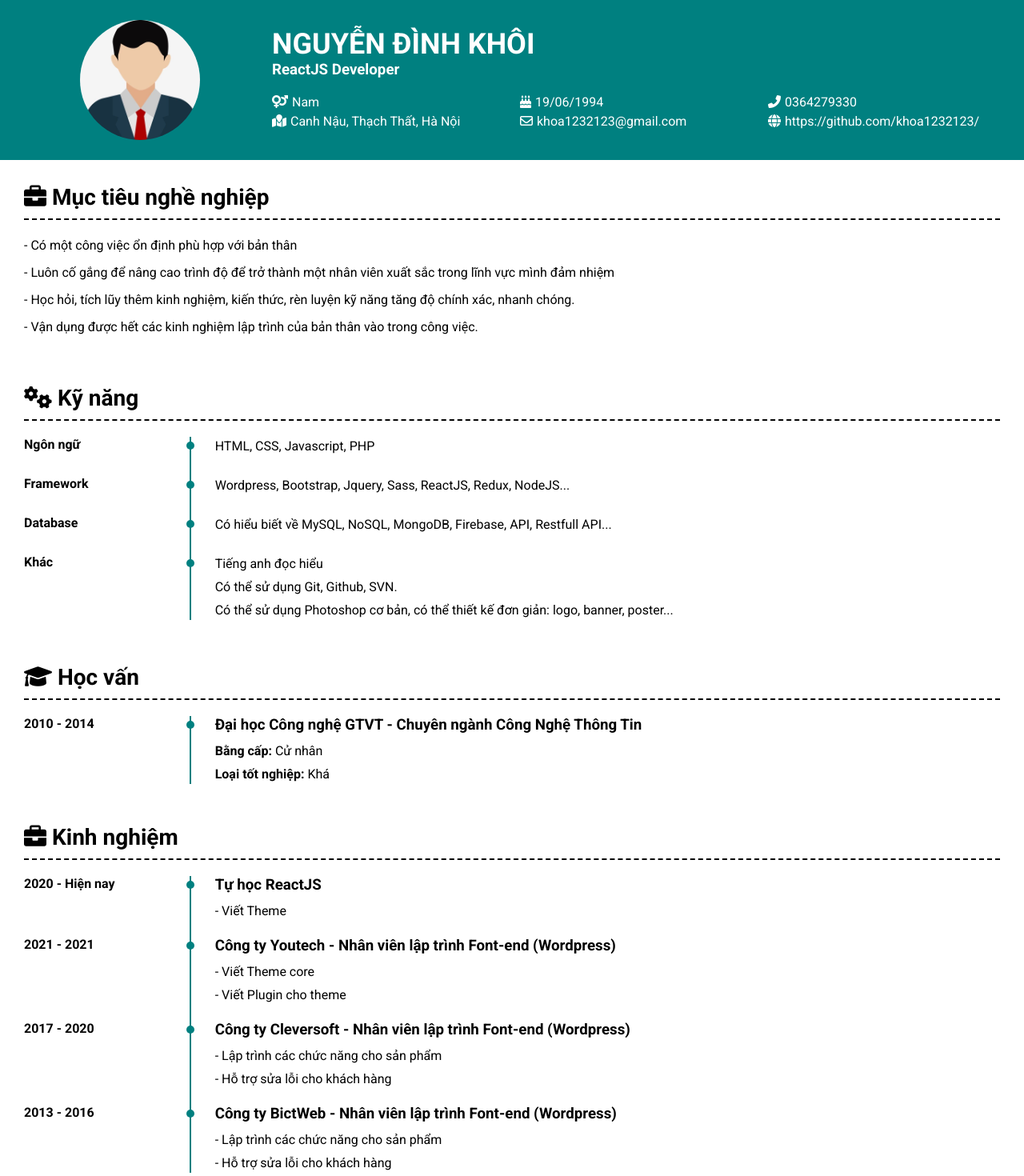
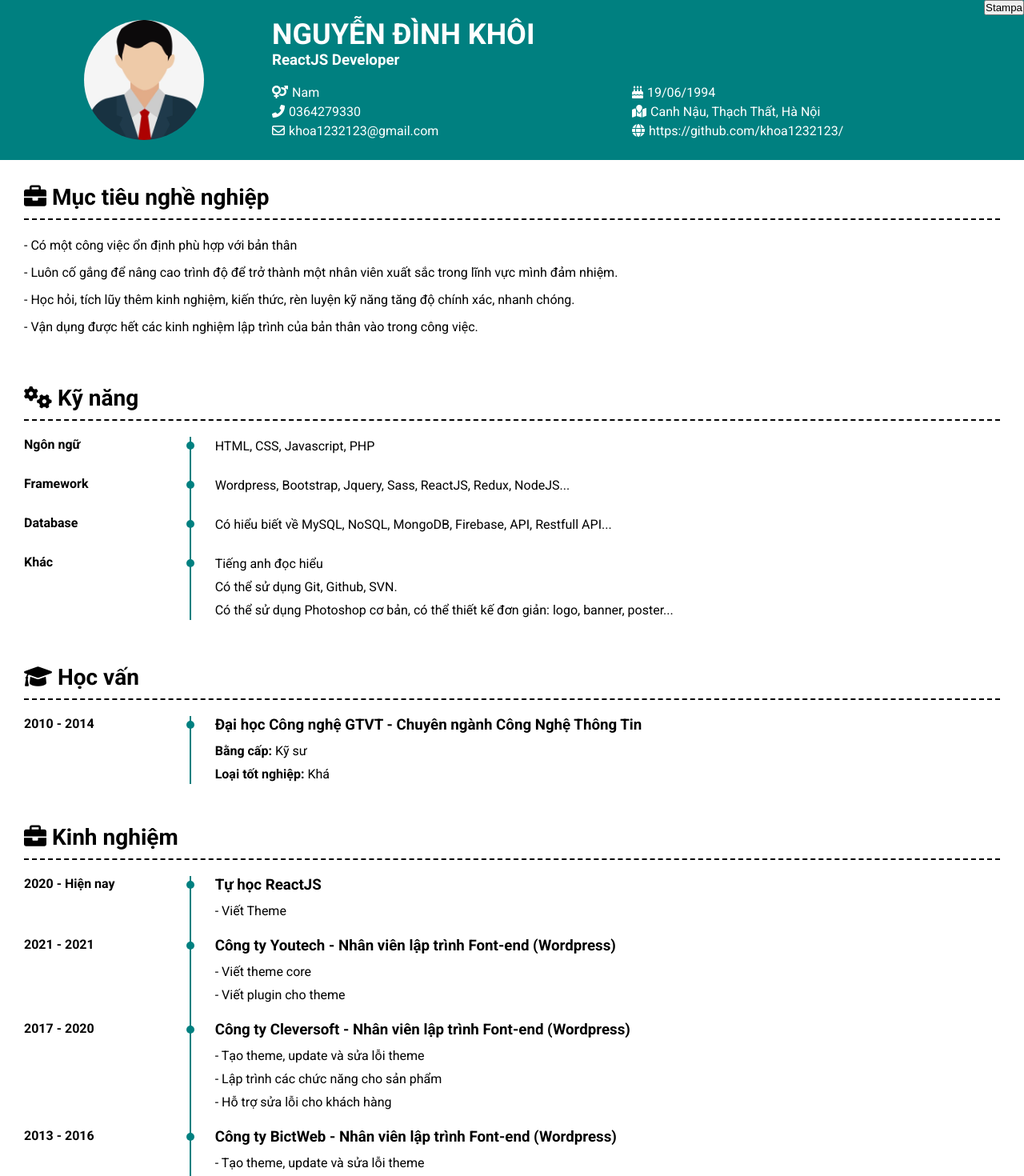
Before and after one commit to khoa1232123/rj-job-application, a React (Create React App) app: page / in a window 1280 px wide. Shown: the top 1470 px of the page at 80% size. Built offline with nearby package versions, Linux system fonts and the light colour scheme.

Commit message:
update education

```diff
--- a/package.json
+++ b/package.json
@@ -4,11 +4,13 @@
   "private": true,
   "homepage": ".",
   "dependencies": {
+    "@react-pdf/renderer": "^2.1.1",
     "@testing-library/jest-dom": "^5.16.2",
     "@testing-library/react": "^12.1.3",
     "@testing-library/user-event": "^13.5.0",
     "react": "^17.0.2",
     "react-dom": "^17.0.2",
+    "react-pdf-print": "^0.2.0",
     "react-scripts": "5.0.0",
     "sass": "^1.49.8",
     "web-vitals": "^2.1.4"
--- a/src/App.js
+++ b/src/App.js
@@ -7,18 +7,33 @@ import {
   Project,
   Skill,
 } from "./components";
+import Printer, { print } from "react-pdf-print";
+
+const ids = [1, 2];
 
 function App() {
   document.title = "Nguyễn Đình Khôi";
   return (
     <div className="App">
+      <input
+        type="button"
+        style={{ position: "relative", float: "right" }}
+        onClick={() => print(ids)}
+        value="Stampa"
+      />
+      {/* <Printer>
+        <div id={ids[0]} style={{ width: "210mm", height: "297mm" }}> */}
       <Header />
       <Career />
       <Skill />
       <Education />
+      {/* </div>
+        <div id={ids[1]} style={{ width: "210mm", height: "297mm" }}> */}
       <Experience />
       <Project />
       <Footer />
+      {/* </div>
+      </Printer> */}
     </div>
   );
 }
--- a/src/components/Career.jsx
+++ b/src/components/Career.jsx
@@ -18,7 +18,7 @@ const Career = () => {
               <p>- Có một công việc ổn định phù hợp với bản thân</p>
               <p>
                 - Luôn cố gắng để nâng cao trình độ để trở thành một nhân viên
-                xuất sắc trong lĩnh vực mình đảm nhiệm
+                xuất sắc trong lĩnh vực mình đảm nhiệm.
               </p>
               <p>
                 - Học hỏi, tích lũy thêm kinh nghiệm, kiến thức, rèn luyện kỹ
--- a/src/components/Education.jsx
+++ b/src/components/Education.jsx
@@ -27,7 +27,7 @@ const Education = () => {
                     </h3>
                     <div className="section__desc">
                       <p>
-                        <b>Bằng cấp: </b>Cử nhân
+                        <b>Bằng cấp: </b>Kỹ sư
                       </p>
                       <p>
                         <b>Loại tốt nghiệp: </b>Khá
--- a/src/components/Experience.jsx
+++ b/src/components/Experience.jsx
@@ -41,8 +41,8 @@ const Experience = () => {
                       <span> - Nhân viên lập trình Font-end (Wordpress)</span>
                     </h3>
                     <div className="section__desc">
-                      <p>- Viết Theme core</p>
-                      <p>- Viết Plugin cho theme</p>
+                      <p>- Viết theme core</p>
+                      <p>- Viết plugin cho theme</p>
                     </div>
                   </div>
                 </IkoCol>
@@ -58,6 +58,7 @@ const Experience = () => {
                       <span> - Nhân viên lập trình Font-end (Wordpress)</span>
                     </h3>
                     <div className="section__desc">
+                      <p>- Tạo theme, update và sửa lỗi theme</p>
                       <p>- Lập trình các chức năng cho sản phẩm</p>
                       <p>- Hỗ trợ sửa lỗi cho khách hàng</p>
                     </div>
@@ -75,6 +76,7 @@ const Experience = () => {
                       <span> - Nhân viên lập trình Font-end (Wordpress)</span>
                     </h3>
                     <div className="section__desc">
+                      <p>- Tạo theme, update và sửa lỗi theme</p>
                       <p>- Lập trình các chức năng cho sản phẩm</p>
                       <p>- Hỗ trợ sửa lỗi cho khách hàng</p>
                     </div>
--- a/src/components/Header.jsx
+++ b/src/components/Header.jsx
@@ -35,7 +35,7 @@ const Header = () => {
             <h3 className="header__title_sub">ReactJS Developer</h3>
             <div className="header__info">
               <IkoRow>
-                <IkoCol col={4} mdCol={6} smCol={12}>
+                <IkoCol col={6} mdCol={6} smCol={12}>
                   <div className="header__info__item">
                     <div className="header__info__item__icon">
                       <i className="fas fa-venus-mars"></i>
@@ -43,7 +43,7 @@ const Header = () => {
                     <div className="header__info__item__txt">Nam</div>
                   </div>
                 </IkoCol>
-                <IkoCol col={4} mdCol={6} smCol={12}>
+                <IkoCol col={6} mdCol={6} smCol={12}>
                   <div className="header__info__item">
                     <div className="header__info__item__icon">
                       <i className="fas fa-birthday-cake"></i>
@@ -51,7 +51,7 @@ const Header = () => {
                     <div className="header__info__item__txt">19/06/1994</div>
                   </div>
                 </IkoCol>
-                <IkoCol col={4} mdCol={6} smCol={12}>
+                <IkoCol col={6} mdCol={6} smCol={12}>
                   <div className="header__info__item">
                     <div className="header__info__item__icon">
                       <i className="fas fa-phone-alt"></i>
@@ -63,7 +63,7 @@ const Header = () => {
                     </div>
                   </div>
                 </IkoCol>
-                <IkoCol col={4} mdCol={6} smCol={12}>
+                <IkoCol col={6} mdCol={6} smCol={12}>
                   <div className="header__info__item">
                     <div className="header__info__item__icon">
                       <i className="fas fa-map-marked"></i>
@@ -73,7 +73,7 @@ const Header = () => {
                     </div>
                   </div>
                 </IkoCol>
-                <IkoCol col={4} mdCol={6} smCol={12}>
+                <IkoCol col={6} mdCol={6} smCol={12}>
                   <div className="header__info__item">
                     <div className="header__info__item__icon">
                       <i className="far fa-envelope"></i>
@@ -89,7 +89,7 @@ const Header = () => {
                     </div>
                   </div>
                 </IkoCol>
-                <IkoCol col={4} mdCol={6} smCol={12}>
+                <IkoCol col={6} mdCol={6} smCol={12}>
                   <div className="header__info__item">
                     <div className="header__info__item__icon">
                       <i className="fas fa-globe"></i>
--- a/src/sass/components/_general.scss
+++ b/src/sass/components/_general.scss
@@ -16,6 +16,12 @@ p {
 .section {
   margin-top: 30px;
   margin-bottom: 50px;
+
+  a {
+    &:hover {
+      color: teal;
+    }
+  }
 
   &__year {
     font-weight: 700;
--- a/src/sass/components/_header.scss
+++ b/src/sass/components/_header.scss
@@ -4,7 +4,7 @@
 
 .App {
   position: relative;
-  padding-top: var(--height-header);
+  // padding-top: var(--height-header);
 
   @include mobile {
     padding-top: 380px;
@@ -16,40 +16,40 @@
   color: var(--white);
   min-height: var(--height-header);
   transition: 300ms;
-  position: fixed;
-  z-index: 9;
-  width: 100%;
-  top: 0;
+  // position: fixed;
+  // z-index: 9;
+  // width: 100%;
+  // top: 0;
 
-  &.sticky {
-    box-shadow: 0 0 10px 0 rgba(0, 0, 0, 0.3);
-    min-height: 100px;
+  // &.sticky {
+  //   box-shadow: 0 0 10px 0 rgba(0, 0, 0, 0.3);
+  //   // min-height: 100px;
 
-    .header {
-      &__img {
-        img {
-          width: 75px;
-          margin: auto;
-          border-radius: 50%;
-        }
-      }
+  //   .header {
+  //     &__img {
+  //       img {
+  //         width: 75px;
+  //         margin: auto;
+  //         border-radius: 50%;
+  //       }
+  //     }
 
-      &__wrapper {
-        > .iko-row {
-          @include flex(center, center);
-          min-height: 100px;
-        }
-      }
+  //     &__wrapper {
+  //       > .iko-row {
+  //         @include flex(center, center);
+  //         min-height: 100px;
+  //       }
+  //     }
 
-      &__info {
-        display: none;
-      }
+  //     &__info {
+  //       display: none;
+  //     }
 
-      &__title_sub {
-        margin-bottom: 0;
-      }
-    }
-  }
+  //     &__title_sub {
+  //       margin-bottom: 0;
+  //     }
+  //   }
+  // }
 
   &__wrapper {
     > .iko-row {
--- a/src/sass/ikoComponents/_base.scss
+++ b/src/sass/ikoComponents/_base.scss
@@ -29,6 +29,10 @@ ul {
 a {
   text-decoration: none;
   color: unset;
+
+  &:hover {
+    color: var(--blue);
+  }
 }
 
 .darkmode {
```
Also changed, not shown: 2 other files (tests, documents, lock files or other folders).
